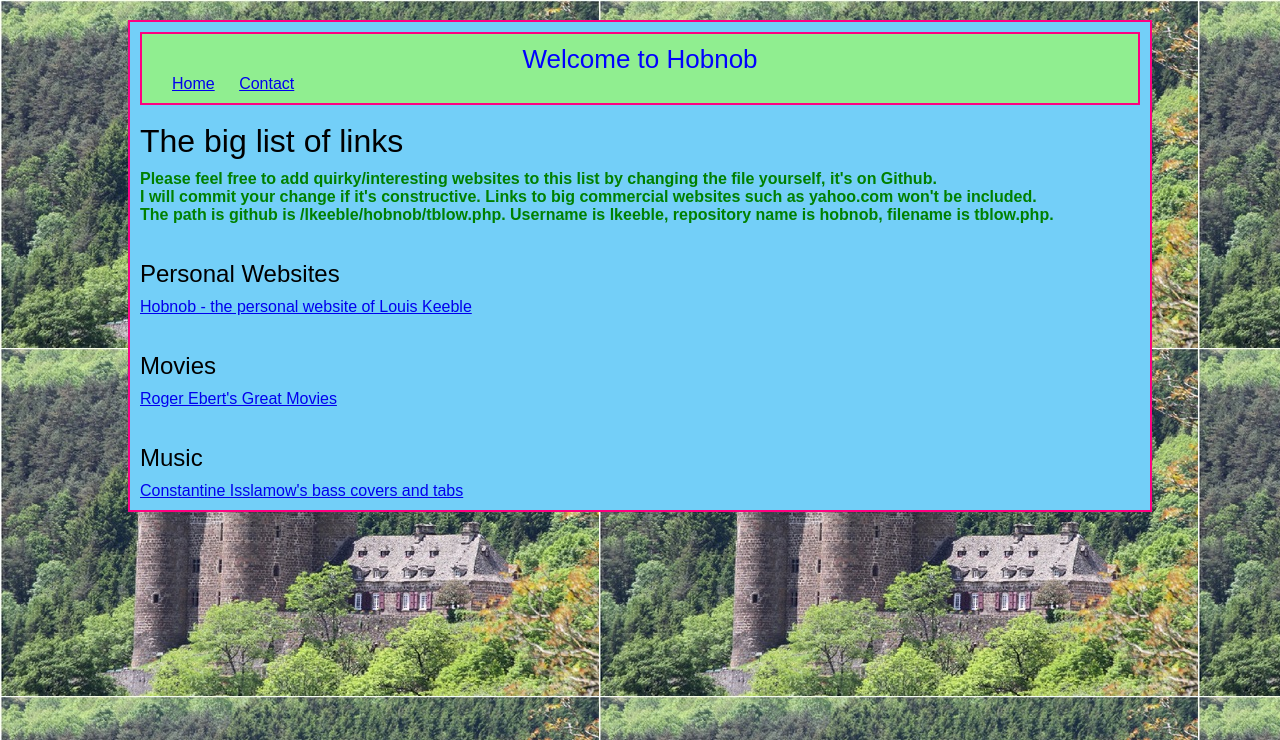
After one commit to lkeeble/hobnob, a PHP site: page /tblol.php in a window 1280 px wide. The commit adds this page. Shown: the top 740 px of the page. Run offline with PHP 8.4, Linux system fonts and the light colour scheme.

Commit message:
Added tblol.php. Removed useful_links.php.

```diff
--- a/contact.php
+++ b/contact.php
@@ -6,8 +6,8 @@ include("header.php");
 Contact Info
 </h1>
 <p>
-Louis Keeble
-Email:(first letter of my first name plus my last name) (at) yahoo.com
+Louis Keeble <br>
+Email:lkeeble@yahoo.com
 </p>
 
 <?php
--- a/index.php
+++ b/index.php
@@ -20,7 +20,7 @@ Home Page
 </p>
 
 <p>
-<a href="useful_links.php">Useful/Fun Links</a><br>
+    <a href="tblol.php">The big list of links</a>
 </p>
 
 <p>
--- /dev/null
+++ b/tblol.php
@@ -0,0 +1,47 @@
+<?php
+include("header.php");
+?>
+
+<h1>
+The big list of links
+</h1>
+
+<b>
+    <p>
+<font color="green">
+Please feel free to add quirky/interesting websites to this list by changing the file yourself, it's on Github.<br>
+I will commit your change if it's constructive. Links to big commercial websites such as yahoo.com won't be included.<br>
+The path is github is /lkeeble/hobnob/tblow.php. Username is lkeeble, repository name is hobnob, filename is tblow.php.
+</font>
+</b>
+</p>
+
+<br><br>
+<h2>
+    Personal Websites
+</h2>
+<p>
+    <a href="http://hobnob.nfshost.com">Hobnob - the personal website of Louis Keeble</a>
+</p>
+
+<br><br>
+<h2>
+    Movies
+</h2>
+<p>
+    <a href="https://www.rogerebert.com/great-movies">Roger Ebert's Great Movies</a>
+</p>
+
+<br><br>
+<h2>
+    Music
+</h2>
+<p>
+    <a href=https://www.youtube.com/user/constantine2112/videos">Constantine Isslamow's bass covers and tabs</a>
+</p>
+
+
+
+<?php
+include("footer.php");
+?>
```
Also changed, not shown: tblow.php (deleted, +0 -24 lines), useful_links.php (deleted, +0 -17 lines).
